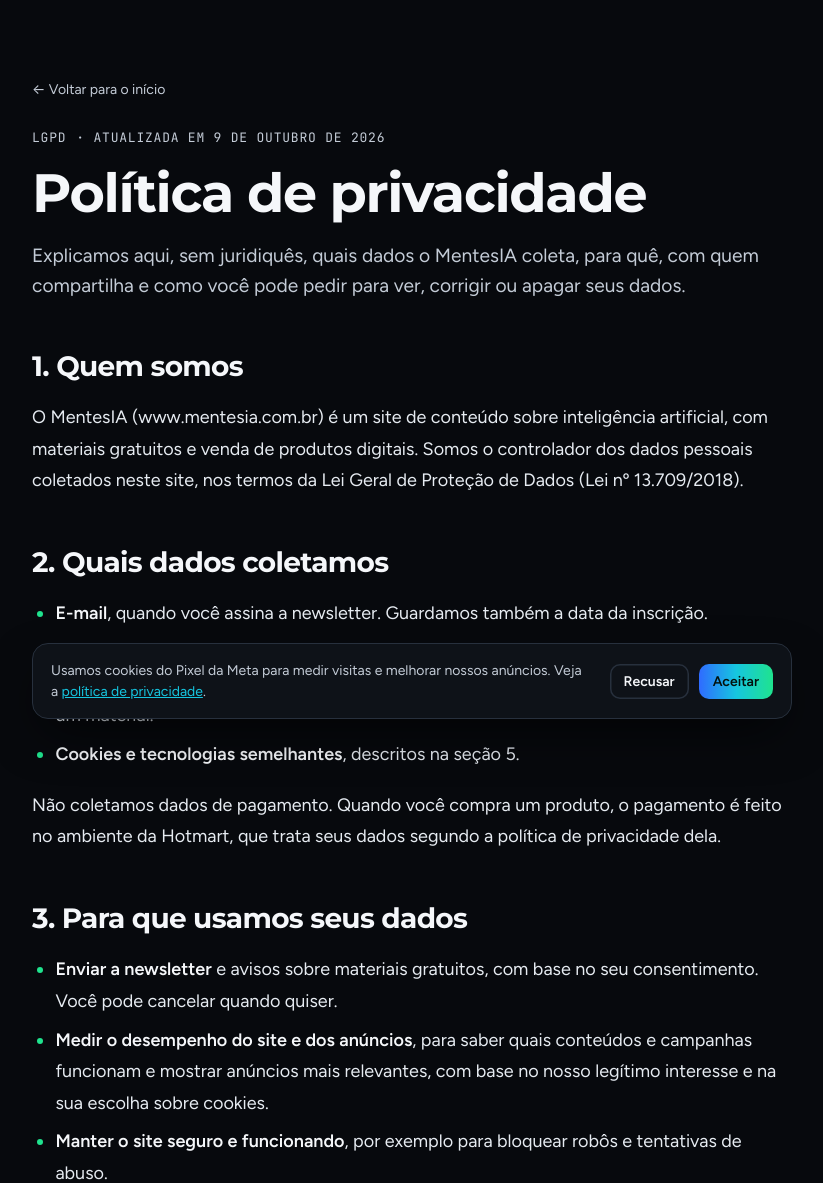
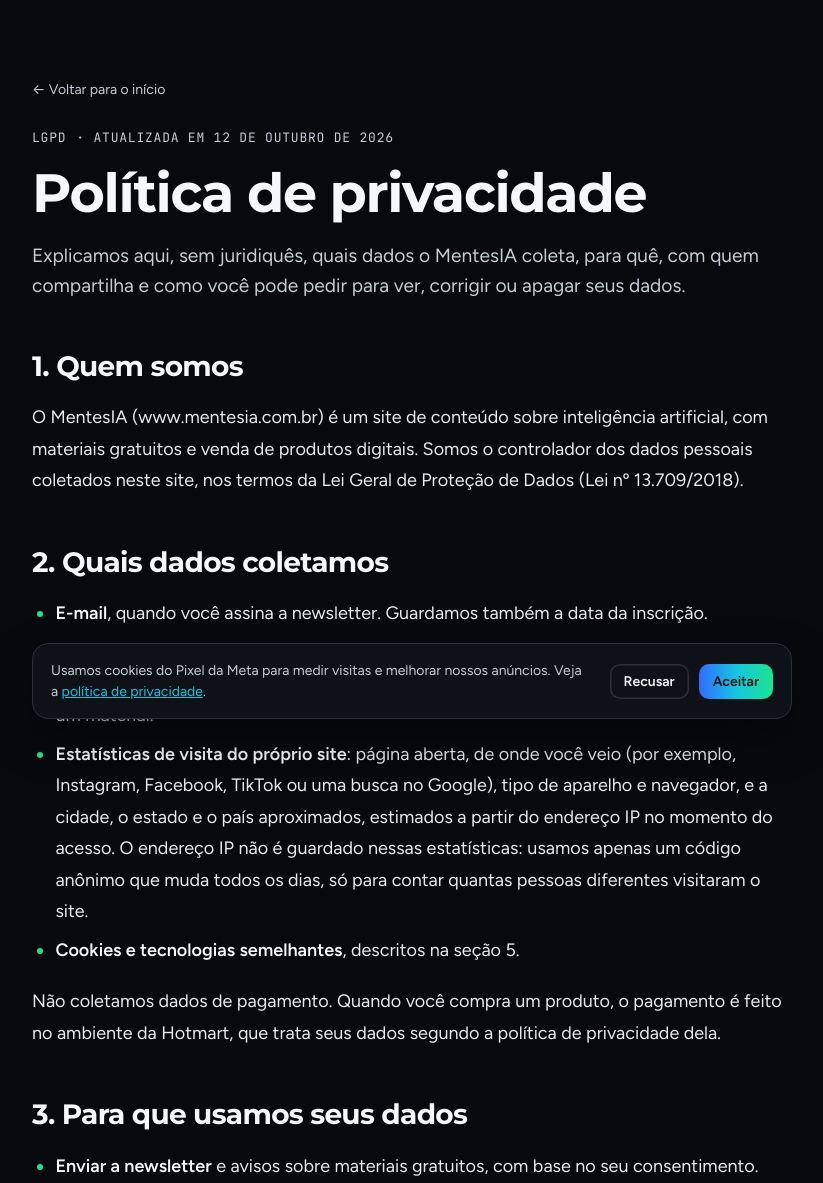
Before and after one commit to Fneivel/mentesia, a Flask app: page /privacidade in a window 1280 px wide. Shown: the part 65-1248 px from the top of the page, without its empty margins (228-1051 px from the left). Run offline with Flask 3, Linux system fonts and the light colour scheme; data comes from the database, SQL or seed files in the repository; some libraries are stand-ins or nearby versions.

Commit message:
Contagem de acessos

```diff
--- a/templates/privacidade.html
+++ b/templates/privacidade.html
@@ -5,7 +5,7 @@
 <article class="article">
   <div class="wrap">
     <a class="back" href="{{ url_for('home') }}">← Voltar para o início</a>
-    <div class="meta"><span class="cat">LGPD</span><span>· Atualizada em 9 de outubro de 2026</span></div>
+    <div class="meta"><span class="cat">LGPD</span><span>· Atualizada em 12 de outubro de 2026</span></div>
     <h1>Política de privacidade</h1>
     <p class="lede">Explicamos aqui, sem juridiquês, quais dados o MentesIA coleta, para quê, com quem compartilha e como você pode pedir para ver, corrigir ou apagar seus dados.</p>
     <div class="prose">
@@ -16,6 +16,7 @@
       <ul>
         <li><strong>E-mail</strong>, quando você assina a newsletter. Guardamos também a data da inscrição.</li>
         <li><strong>Dados de navegação</strong>, coletados automaticamente: endereço IP, tipo de navegador e dispositivo, páginas visitadas e cliques em botões, como “Quero o guia” ou o download de um material.</li>
+        <li><strong>Estatísticas de visita do próprio site</strong>: página aberta, de onde você veio (por exemplo, Instagram, Facebook, TikTok ou uma busca no Google), tipo de aparelho e navegador, e a cidade, o estado e o país aproximados, estimados a partir do endereço IP no momento do acesso. O endereço IP não é guardado nessas estatísticas: usamos apenas um código anônimo que muda todos os dias, só para contar quantas pessoas diferentes visitaram o site.</li>
         <li><strong>Cookies e tecnologias semelhantes</strong>, descritos na seção 5.</li>
       </ul>
       <p>Não coletamos dados de pagamento. Quando você compra um produto, o pagamento é feito no ambiente da Hotmart, que trata seus dados segundo a política de privacidade dela.</p>
@@ -45,6 +46,7 @@
       <ul>
         <li><strong>E-mail da newsletter:</strong> enquanto você estiver inscrito. Se pedir para sair, ele é apagado.</li>
         <li><strong>Dados de navegação e registros de acesso:</strong> pelo tempo necessário para as finalidades acima e para cumprir o Marco Civil da Internet, que exige guardar registros de acesso por 6 meses.</li>
+        <li><strong>Estatísticas de visita:</strong> o detalhe de cada visita fica guardado por até dois meses. Depois disso, mantemos apenas totais do mês e um arquivo de histórico sem endereço IP.</li>
       </ul>
 
       <h2>7. Seus direitos</h2>
```
